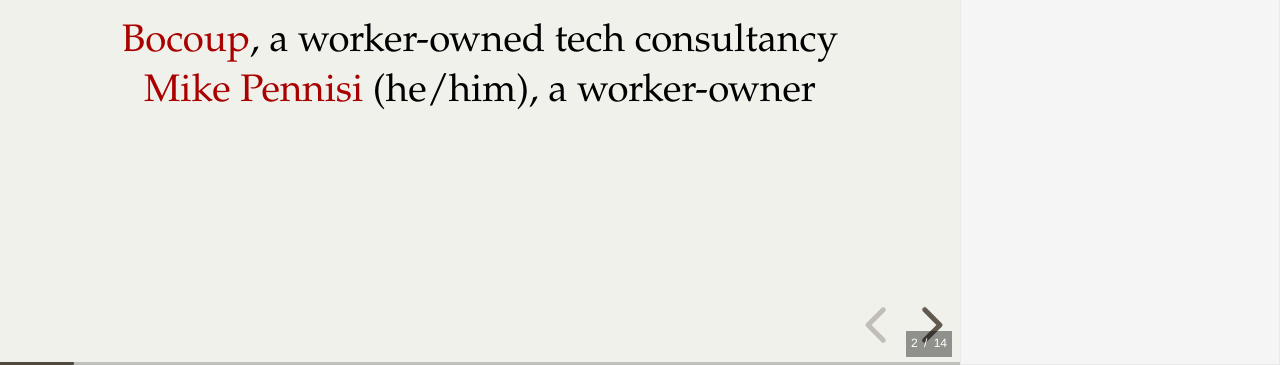
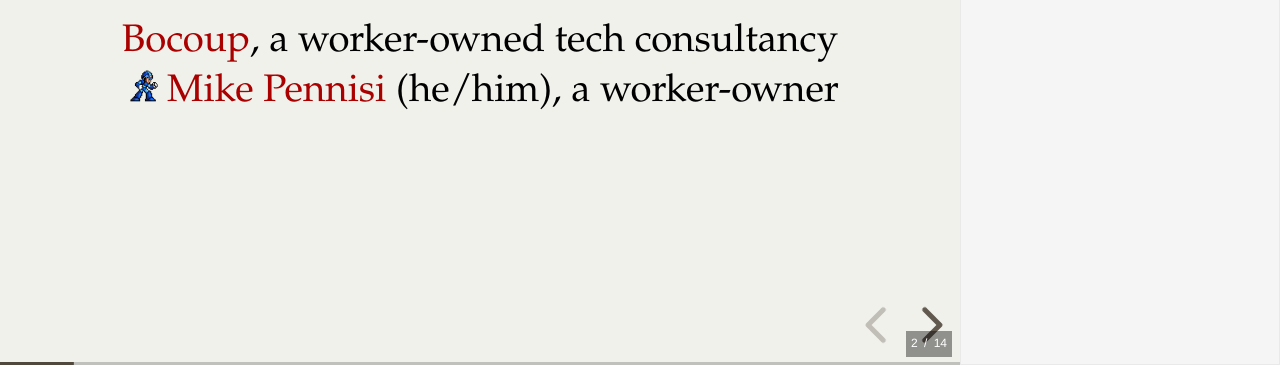
Before and after one commit to bocoup/presentation-at-driver, a plain HTML site: page index.html in a window 1280 px wide. Both pictures are taken after a click on the button "next slide". Shown: the part 435-800 px from the top of the page. Drawn offline with Linux system fonts and the light colour scheme.

Commit message:
Add avatar

```diff
--- a/index.html
+++ b/index.html
@@ -29,6 +29,10 @@
 .reveal .license img {
   margin: 0;
 }
+.reveal .avatar {
+  height: 0.8em;
+  margin: 0 0.2em;
+}
 </style>
 	</head>
 	<body>
@@ -53,7 +57,7 @@ CC BY SA 4.0 <img alt="Creative Commons License" style="border-width:0" src="cc-
 <img class="r-stretch" src="bob-bust.png" alt="The Bocoup logo: a cartoon rendering of a rooster" />
 
 [Bocoup](https://bocoup.com), a worker-owned tech consultancy
-[Mike Pennisi](https://mikepennisi.com) (he/him), a worker-owner
+<img class="avatar" alt="A 16-bit rendering of the video game character Mega Man--the image Mike often uses as an avatar" src="megaman.png">[Mike Pennisi](https://mikepennisi.com) (he/him), a worker-owner
 
 ---
 
@@ -262,7 +266,7 @@ Note:
 
 <iframe src="https://www.youtube.com/embed/Y8r7FNPJwZg" title="ARIA-AT Automation Harness demo - Windows - May 2025" frameborder="0" allow="accelerometer; autoplay; clipboard-write; encrypted-media; gyroscope; picture-in-picture; web-share" referrerpolicy="strict-origin-when-cross-origin" allowfullscreen></iframe>
 
-Mike Pennisi (he/him), [mike@bocoup.com](mailto:mike@bocoup.com)
+<img class="avatar" alt="A 16-bit rendering of the video game character Mega Man--the image Mike often uses as an avatar" src="megaman.png">Mike Pennisi (he/him), [mike@bocoup.com](mailto:mike@bocoup.com)
 					</textarea>
 				</section>
 			</div>
```
Also changed, not shown: megaman.png (added).
